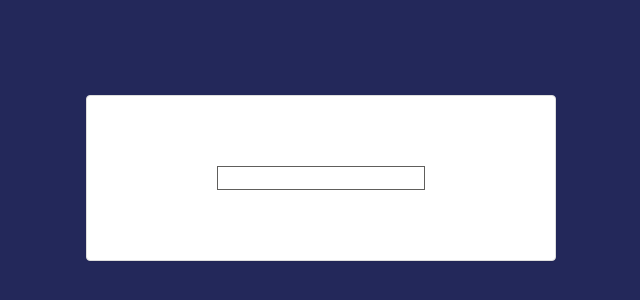
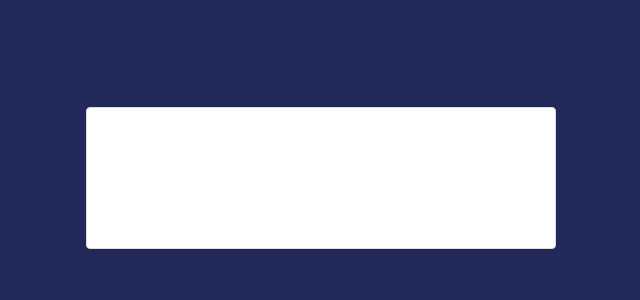
Before and after one commit to fredyeah/custom-terms-page, a plain HTML site: page index.html in a window 1280 px wide. Shown: the part 222-522 px from the top of the page, without its empty margins (319-959 px from the left). Drawn offline with Linux system fonts and the light colour scheme.

Commit message:
fix: remove input

```diff
--- a/index.html
+++ b/index.html
@@ -140,9 +140,7 @@
             <div class="col-lg-6">
                 <div class="panel panel-default">
                     <div class="panel-body">
-                        <!-- <div>hello these are my terms of use</div> -->
                         <div id="api">
-                            <input id="password"></input>
                         </div>
                     </div>
                 </div>
```
